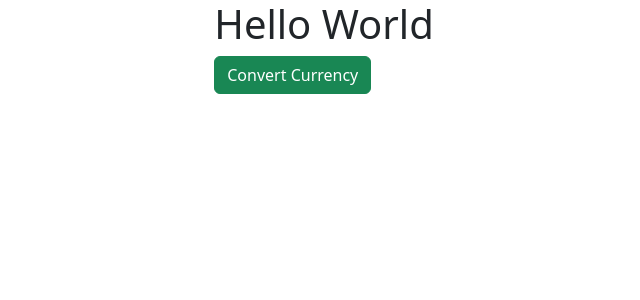
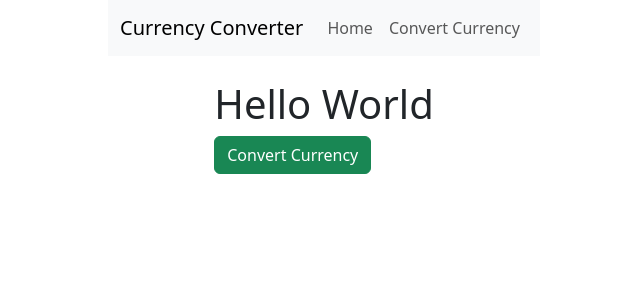
Before and after one commit to TechEdDan2/bc21_Forex-Converter, a Flask app: page / in a window 1280 px wide. Shown: the top 300 px of the page, without its empty margins (316-956 px from the left). Run offline with Flask 3, Linux system fonts and the light colour scheme.

Commit message:
Updated the base to include a nav bar, created the calc.py file to calculate conversions using forex-python, and updated the route for interacting with the form

```diff
--- a/app.py
+++ b/app.py
@@ -3,6 +3,7 @@ from flask_debugtoolbar import DebugToolbarExtension
 
 from nonono import MY_SECRET_KEY
 from forms import convertCurrency
+from calc import convert_currency
 
 app = Flask(__name__)
 
@@ -20,7 +21,7 @@ def index():
 
 
 @app.route('/convert', methods=['GET', 'POST'])
-def convert_currency():
+def convert_currency_view():
     """ Convert one currency to another """
 
     form = convertCurrency()
@@ -32,6 +33,15 @@ def convert_currency():
         # Here you would typically call a function to perform the conversion
         print(f'Converting {amount} from {from_currency} to {to_currency}')
 
+        converted_amount = convert_currency(amount, from_currency, to_currency)
+        if converted_amount is None:
+            flash('Error converting currency. Please check your input.', 'danger')
+            return redirect('/convert')
+
+        flash(f'Converted {amount} {from_currency} to  {to_currency} which is: {converted_amount}', 'success')
+
+
+
         # For now, we will just flash a message and redirect
         flash(f'Converted {amount} from {from_currency} to {to_currency}', 'success')
         return redirect('/')
--- a/templates/base.html
+++ b/templates/base.html
@@ -14,6 +14,28 @@
 </head>
 
 <body class="container-md justify-content-center align-items-center d-flex flex-column">
+
+    <header class="mb-4">
+        <nav class="navbar navbar-expand-lg navbar-light bg-light">
+            <div class="container-fluid">
+                <a class="navbar-brand" href="/">Currency Converter</a>
+                <button class="navbar-toggler" type="button" data-bs-toggle="collapse" data-bs-target="#navbarNav"
+                    aria-controls="navbarNav" aria-expanded="false" aria-label="Toggle navigation">
+                    <span class="navbar-toggler-icon"></span>
+                </button>
+                <div class="collapse navbar-collapse" id="navbarNav">
+                    <ul class="navbar-nav">
+                        <li class="nav-item">
+                            <a class="nav-link" href="/">Home</a>
+                        </li>
+                        <li class="nav-item">
+                            <a class="nav-link" href="/convert">Convert Currency</a>
+                        </li>
+                    </ul>
+                </div>
+            </div>
+        </nav>
+    </header>
 
     <main>
         {% with messages = get_flashed_messages(with_categories=true) %}
```
Also changed, not shown: calc.py (added, +11 -0 lines).
